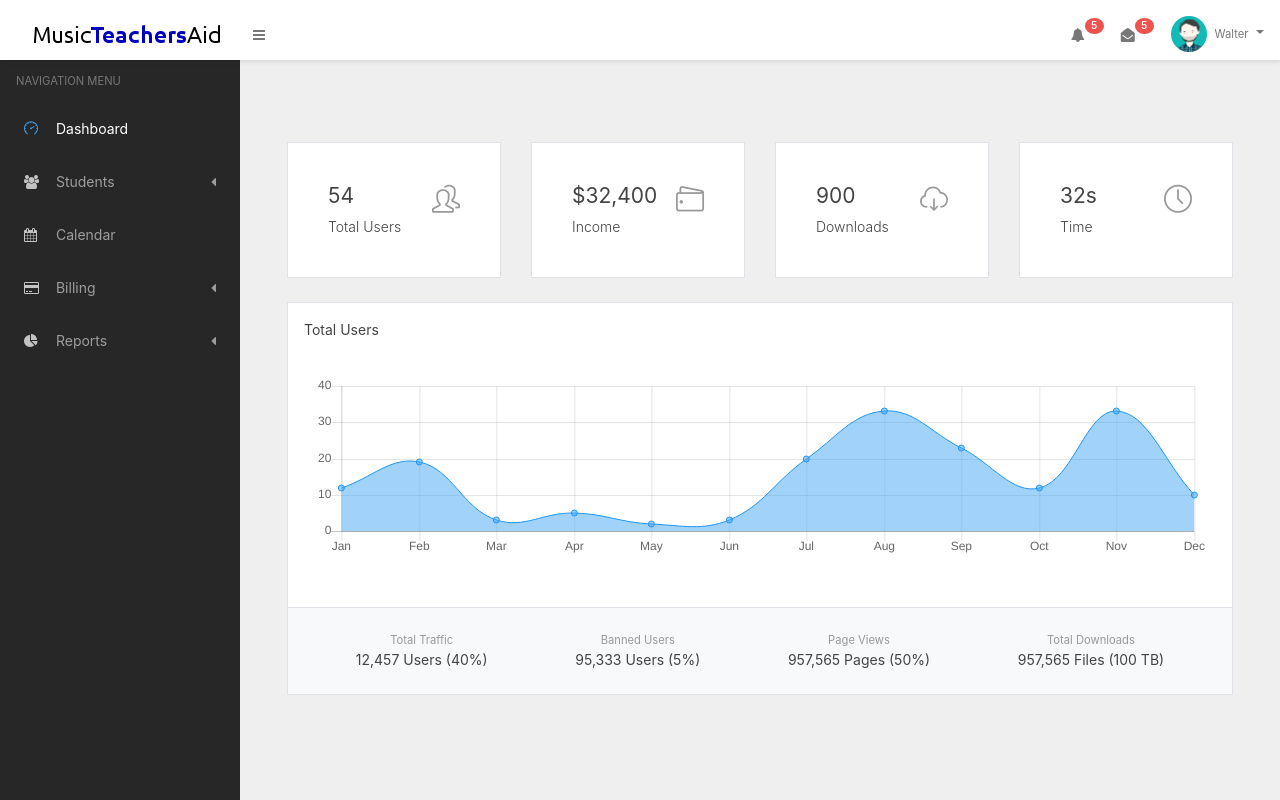
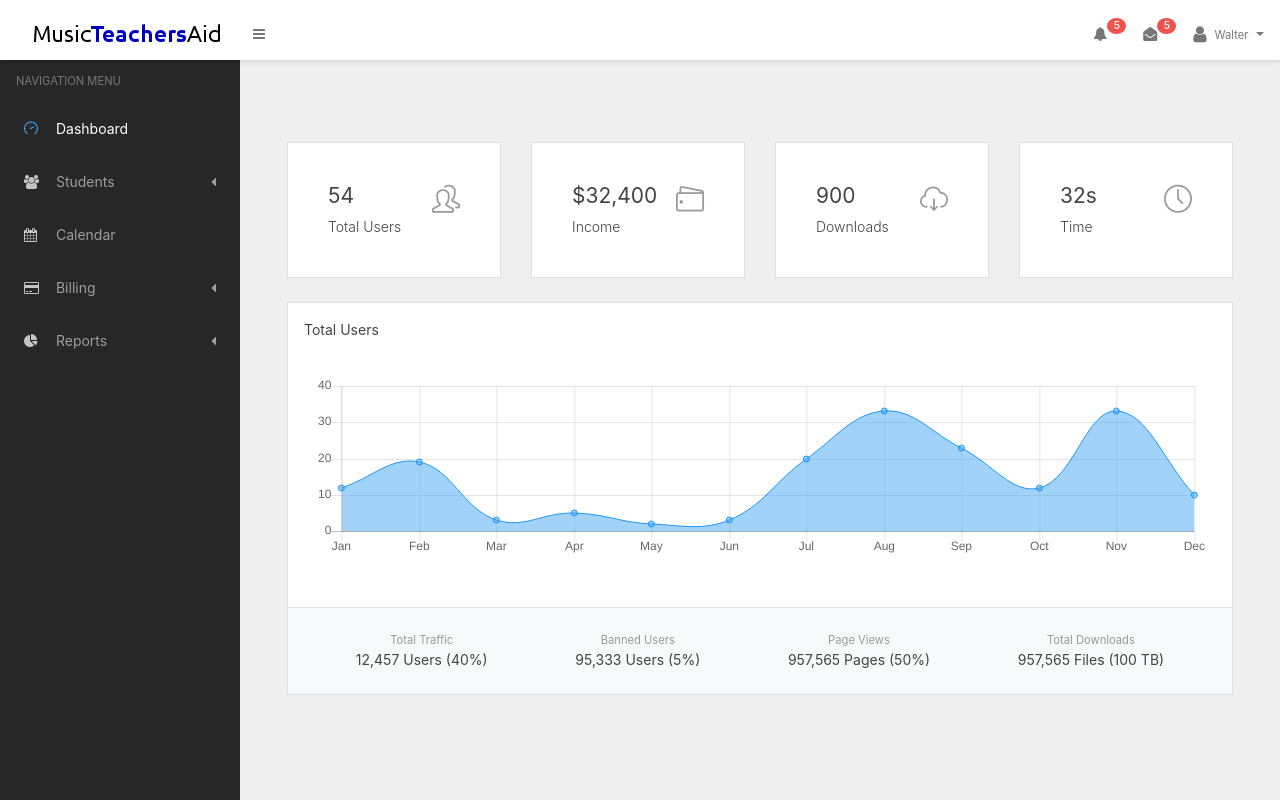
Before and after one commit to waltprorok/mta_v4, a Django app: page /account/ in a window 1280 px wide. Run offline with Django 3.2, Linux system fonts and the light colour scheme; a user stored in the database is signed in; parts of the project's set-up code (start-up, migrations or seed data) failed here and were passed over; some libraries are stand-ins or nearby versions.

Commit message:
updated views

```diff
--- a/templates/base-dashboard.html
+++ b/templates/base-dashboard.html
@@ -53,29 +53,22 @@
             <li class="nav-item dropdown">
                 <a class="nav-link dropdown-toggle" href="#" role="button" data-toggle="dropdown" aria-haspopup="true"
                    aria-expanded="false">
-                    <img src="{% static 'webapp/imgs/avatar-1.png' %}" class="avatar avatar-sm" alt="logo">
+                    <i class="fa fa-user fa-lg" aria-hidden="true"></i>
+                    <!--                    <img src="{% static 'webapp/imgs/avatar-1.png' %}" class="avatar avatar-sm" alt="logo">-->
                     <span class="small ml-1 d-md-down-none">{{ user.first_name }}</span>
                 </a>
 
                 <div class="dropdown-menu dropdown-menu-right">
-                    <div class="dropdown-header">Account</div>
-
                     <a href="#" class="dropdown-item">
-                        <i class="fa fa-user"></i> Profile
-                    </a>
-
-                    <a href="#" class="dropdown-item">
-                        <i class="fa fa-envelope"></i> Messages
-                    </a>
-
-                    <div class="dropdown-header">Settings</div>
-
-                    <a href="#" class="dropdown-item">
-                        <i class="fa fa-bell"></i> Notifications
+                        <i class="fa fa-calculator"></i> Account
                     </a>
 
                     <a href="{% url 'edit' %}" class="dropdown-item">
                         <i class="fa fa-wrench"></i> Settings
+                    </a>
+
+                    <a href="#" class="dropdown-item">
+                        <i class="fa fa-life-ring"></i> Support
                     </a>
 
                     <a href="{% url 'logout' %}" class="dropdown-item">
@@ -258,7 +251,6 @@
             {% endblock %}
         </div>
     </div>
-
 </div>
 
 <script src="{% static 'webapp/vendor/popper.js/popper.min.js' %}"></script>
```
Also changed, not shown: db.sqlite3.
